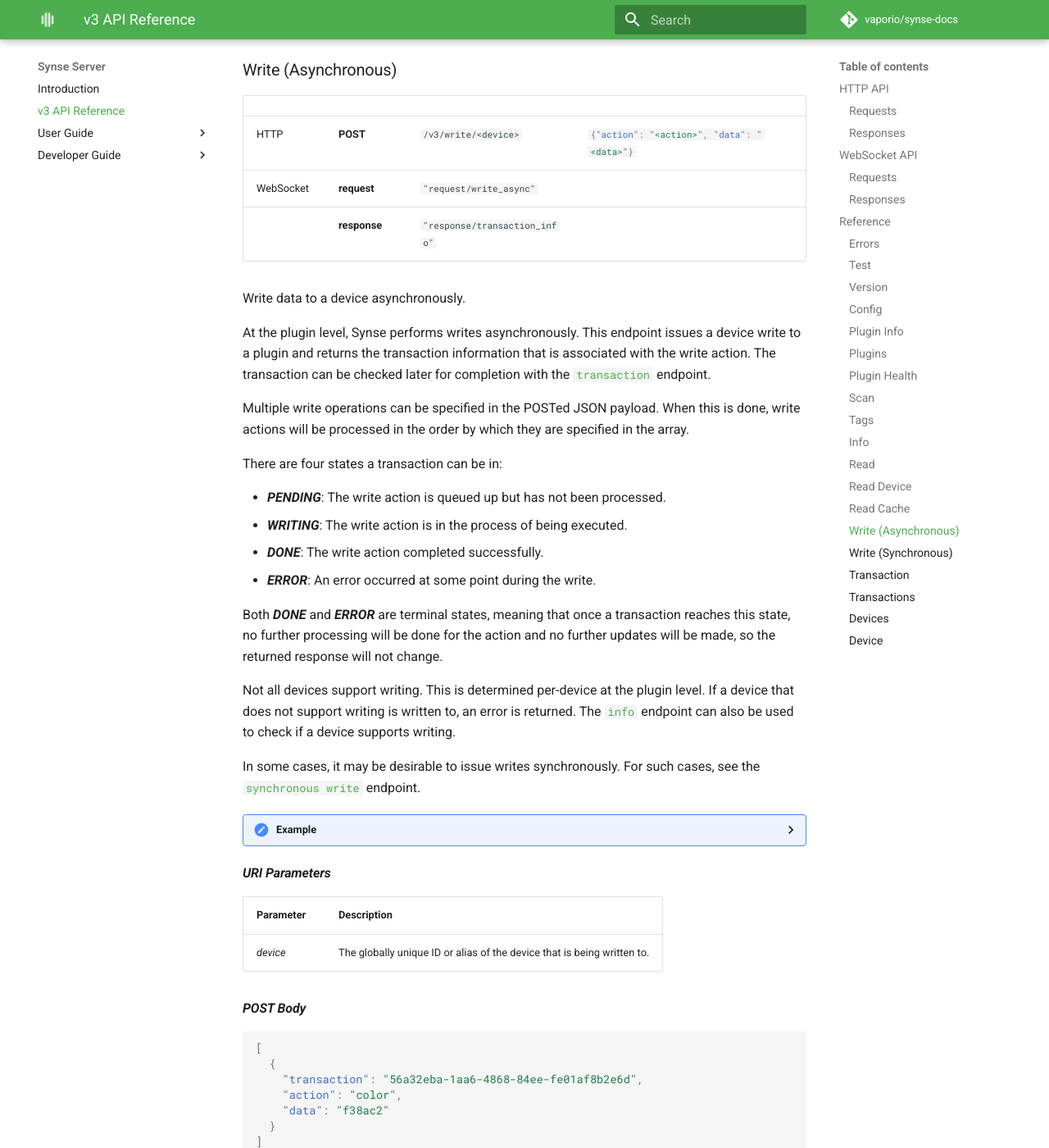
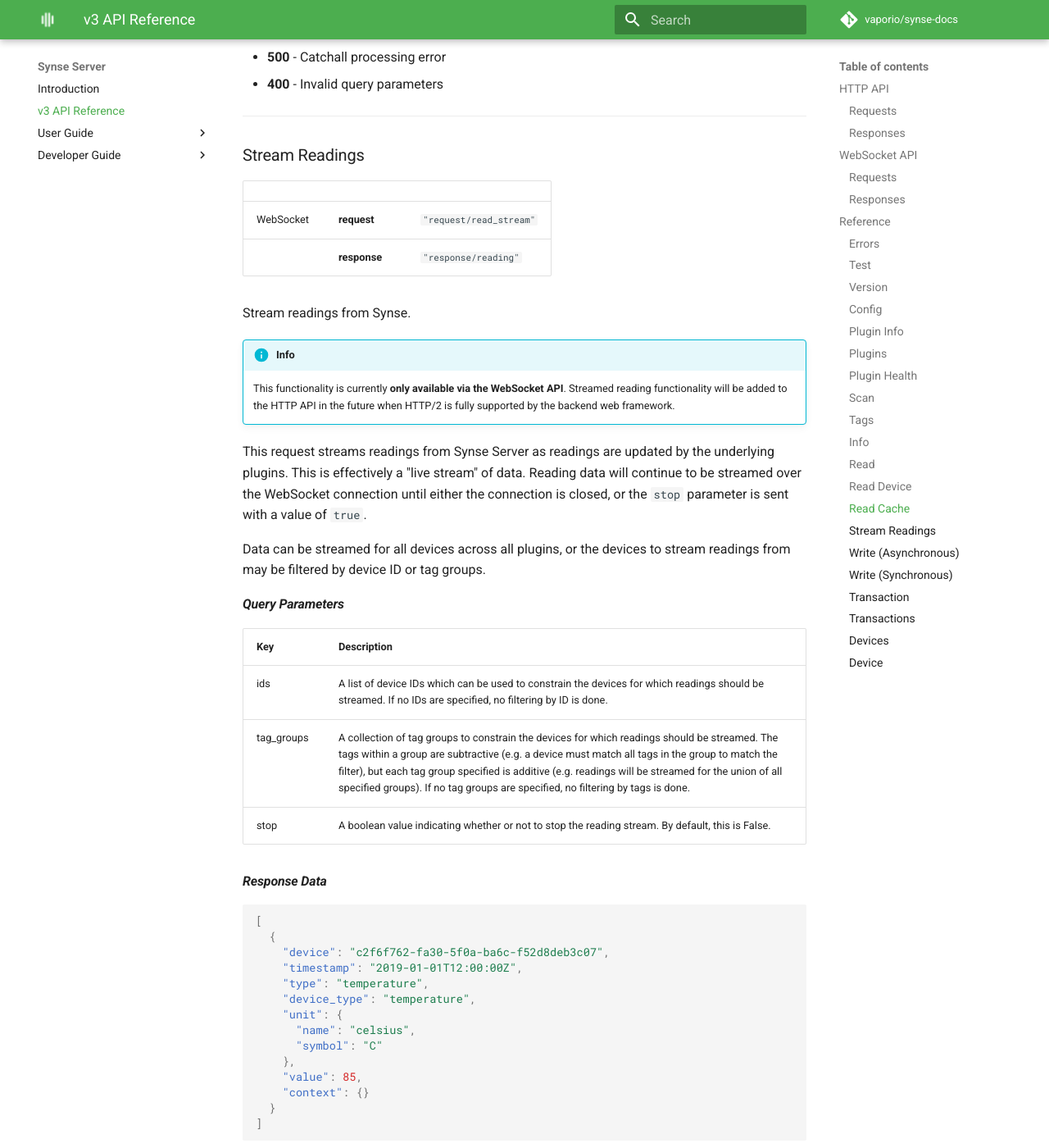
Before and after one commit to vapor-ware/synse-docs, an MkDocs documentation site: the page built from docs/server/api.v3.md, in a window 1280 px wide and 1400 px high, scrolled down 28000 px. Shown: the whole window at 82% size. Built offline with MkDocs 1.6.1 and Material for MkDocs 9.7.7, drawn with Linux system fonts in a browser that asks for light colours; comment, search, counter and statistics services are not loaded; some of the changed text lies outside the part shown.

Commit message:
update docs for metadata/context changes, fix some bugs

````diff
--- a/docs/server/api.v3.md
+++ b/docs/server/api.v3.md
@@ -16,7 +16,7 @@
 - `localhost:5000`, `#!shell ${server}`, and other references to the hostname/IP and port
   of the Synse Server instance are all functionally equivalent and serve only as a placeholder
   which should be replaced with instance's IP/port.
-- The examples provided for each item use the [Synse Python Client](../client-python/intro.md)
+- The examples provided for each item use the [Synse Python Client](https://github.com/vapor-ware/synse-client-python)
   for the Python examples.
 - All specified URI parameters are required.
 - All specified query parameters are optional.
@@ -1022,6 +1024,7 @@
 | *type* | The type of the device. |
 | *plugin* | The ID of the plugin which the device is managed by. |
 | *tags* | A list of the tags associated with this device. One of the tags will be the `id` tag. |
+| *metadata* | Any metadata or contextual information configured with the device. The data stored here are arbitrary keys and values. |
 
 ??? note "HTTP"
     **Request**
@@ -1965,6 +1972,99 @@
 * **400** - Invalid query parameters
 
 
+---
+
+### Stream Readings
+
+| | | |
+| --- | --- | --- |
+| WebSocket | **request**  | `"request/read_stream"` |
+|           | **response** | `"response/reading"`    |
+
+Stream readings from Synse.
+
+!!! info
+    This functionality is currently **only available via the WebSocket API**. Streamed
+    reading functionality will be added to the HTTP API in the future when HTTP/2
+    is fully supported by the backend web framework.
+
+This request streams readings from Synse Server as readings are updated by the underlying
+plugins. This is effectively a "live stream" of data. Reading data will continue to be streamed
+over the WebSocket connection until either the connection is closed, or the `stop` parameter
+is sent with a value of `true`.
+
+Data can be streamed for all devices across all plugins, or the devices to stream readings from
+may be filtered by device ID or tag groups.
+
+#### *Query Parameters*
+
+| Key  | Description |
+| :--- | :---------- |
+| ids | A list of device IDs which can be used to constrain the devices for which readings should be streamed. If no IDs are specified, no filtering by ID is done. |
+| tag_groups | A collection of tag groups to constrain the devices for which readings should be streamed. The tags within a group are subtractive (e.g. a device must match all tags in the group to match the filter), but each tag group specified is additive (e.g. readings will be streamed for the union of all specified groups). If no tag groups are specified, no filtering by tags is done. |
+| stop | A boolean value indicating whether or not to stop the reading stream. By default, this is False. |
+
+#### *Response Data*
+
+```json
+[
+  {
+    "device": "c2f6f762-fa30-5f0a-ba6c-f52d8deb3c07",
+    "timestamp": "2019-01-01T12:00:00Z",
+    "type": "temperature",
+    "device_type": "temperature",
+    "unit": {
+      "name": "celsius",
+      "symbol": "C"
+    },
+    "value": 85,
+    "context": {}
+  }
+]
+```
+
+The fields of the response are described below:
+
+| Field | Description |
+| :---- | :---------- |
+| *device* | The globally unique ID of the device which the reading(s) originated from. |
+| *device_type* | The type of the device (defined by the plugin). |
+| *type* | The type of the reading. Devices may produce readings of different types (e.g. LED status and LED color). |
+| *value* | The value of the reading. |
+| *timestamp* | An RFC3339 timestamp describing the time at which the reading was taken. |
+| *unit* | The unit of measure for the reading. If there is no unit, this will be `null`. |
+| *context* | A mapping of arbitrary values to provide additional context for the reading. |
+
+??? note "WebSocket"
+    **Request**
+    ```json
+    {
+      "id": 0,
+      "event": "request/read_cache"
+    }
+    ```
+
+    **Response**
+    ```json
+    {
+      "id": 0,
+      "event": "response/reading",
+      "data": [
+        {
+          "device": "c2f6f762-fa30-5f0a-ba6c-f52d8deb3c07",
+          "timestamp": "2019-01-01T12:00:00Z",
+          "type": "temperature",
+          "device_type": "temperature",
+          "unit": {
+            "name": "celsius",
+            "symbol": "C"
+          },
+          "value": 85,
+          "context": {}
+        }
+      ]
+    }
+    ```
 
 ---
 
--- a/mkdocs.yml
+++ b/mkdocs.yml
@@ -72,10 +72,6 @@
       - Testing: sdk/developer/testing.md
   - Synse CLI:
     - Introduction: cli/intro.md
-  - Client (Python):
-    - Introduction: client-python/intro.md
-  - Client (Go):
-    - Introduction: client-go/intro.md
 
 
 # Extensions
````
Also changed, not shown: other parts of docs/server/api.v3.md (+12 -6 lines), docs/sdk/user/concepts.md (+2 -2 lines), docs/sdk/user/configuration.device.md (+63 -31 lines).
